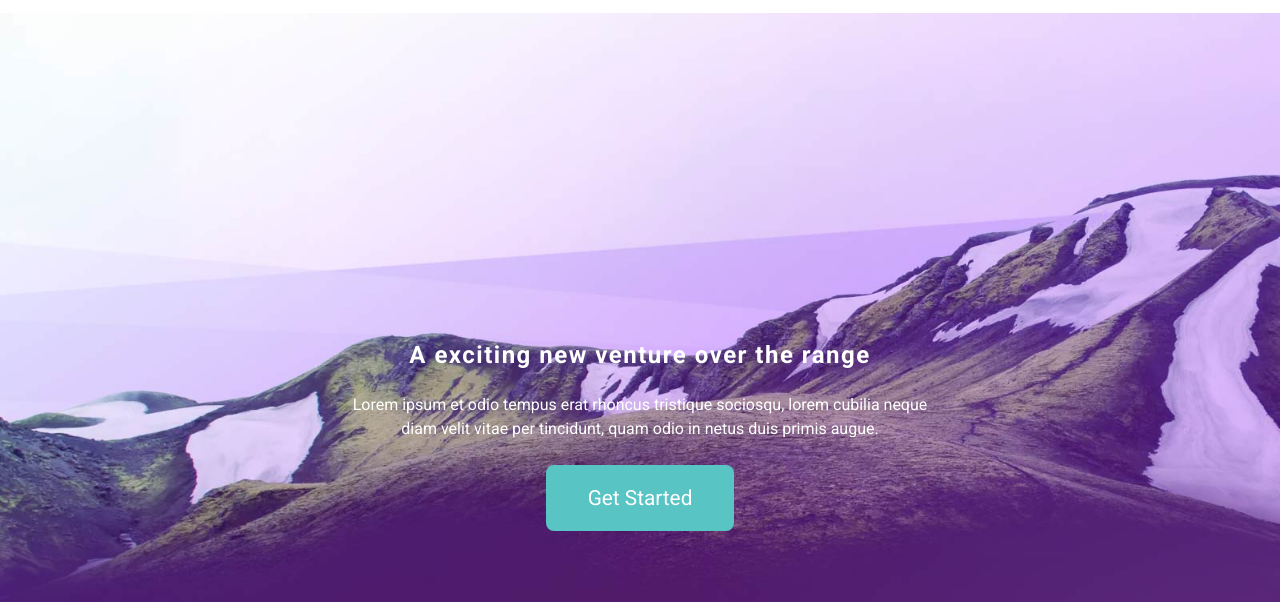
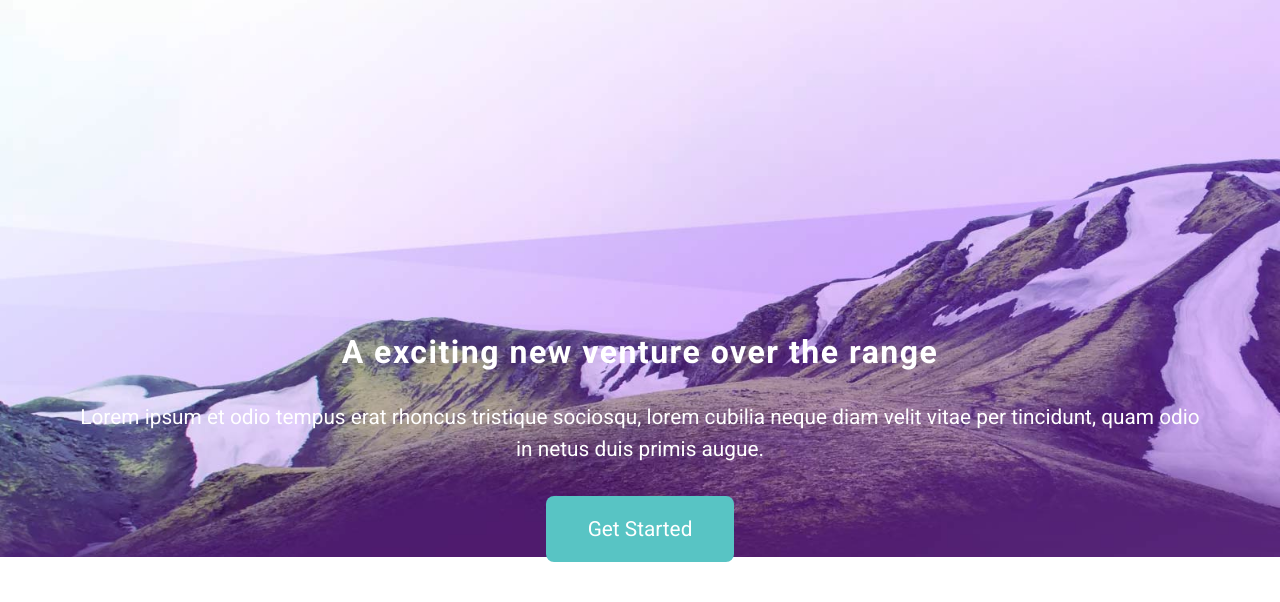
Before and after one commit to PedroA-78/-wb-fundamentals, a plain HTML site: page -project-files/Projeto Range Hotels/index.html in a window 1280 px wide. Shown: the part 121-723 px from the top of the page. Drawn offline with Linux system fonts and the light colour scheme; files whose address does not match are found by name.

Commit message:
Projeto RanH - CSS Responsive Update 5

```diff
--- a/-project-files/Projeto Range Hotels/public/styles/style.css
+++ b/-project-files/Projeto Range Hotels/public/styles/style.css
@@ -219,7 +219,7 @@ footer span[class^="icon"] {
     /* === HEADER === */
 
     header {
-        margin: 1.5em 0;
+        margin: 1em 0;
         text-align: left;
         /* background-color: cornflowerblue; */
     }
@@ -353,19 +353,28 @@ footer span[class^="icon"] {
     }
 }
 
-@media screen and (min-width: 64em) {
+@media screen and (min-width: 74em) {
     /* === MAIN === */
 
     /* === FIRST SECTION == */
 
     .first_container {
+        margin-top: unset;
         background-image: url(/public/assets/bg_topo_1600x1374.jpg);
         background-repeat: no-repeat;
-        background-position: center top;
+        background-position: top center;
         background-size: cover;
         height: 35em;
-        padding: 19em 20em;
-        box-sizing: border-box;
+        padding-top: 19em;
+    }
+
+    .first_container div h1 {
+        color: white;
+        font-size: 2em;
+    }
+
+    .first_container div h2 {
+        font-size: 1.3em;
     }
 
     /* === SECOND SECTION === */
```
